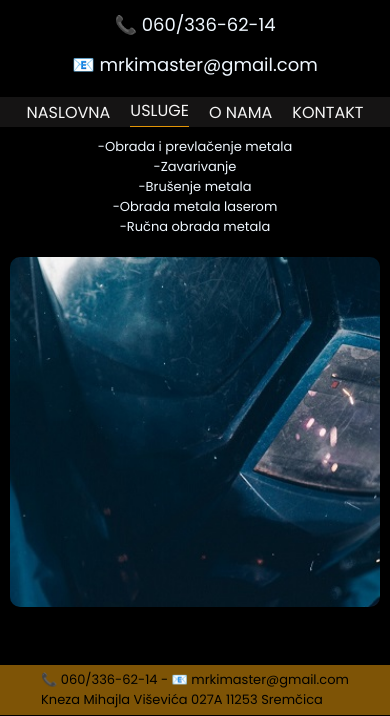
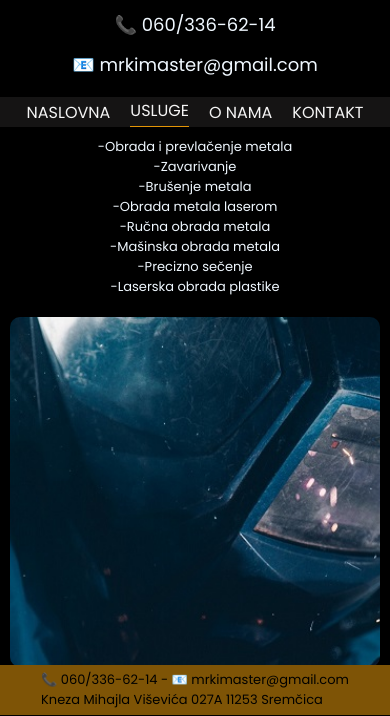
Before and after one commit to Nebojsa1985/MasterPlastik, a plain HTML site: page index.html in a window 390 px wide. Both pictures are taken after a click on the element "USLUGE". Shown: the part 128-844 px from the top of the page. Drawn offline with Linux system fonts and the light colour scheme.

Commit message:
Add files via upload

```diff
--- a/index.html
+++ b/index.html
@@ -44,6 +44,9 @@
       <p>-Brušenje metala</p>
       <p>-Obrada metala laserom</p>
       <p>-Ručna obrada metala</p>
+      <p>-Mašinska obrada metala</p>
+      <p>-Precizno sečenje</p>
+      <p>-Laserska obrada plastike</p>
     </div>
 
     <div class="content content-about">
--- a/style.css
+++ b/style.css
@@ -64,14 +64,14 @@ body {
 .content {
     background-color: black;
     height: 500px;
-    width: 60vw;
+    width: 40vw;
     float: left;
     display: flex;
-    align-items: center;
+    align-items: flex-start;
     gap: 30px;
     flex-direction: column;
     margin-right: 20px;
-    font-size: x-large;
+    font-size: large;
 }
 
 .content-home {
@@ -103,8 +103,8 @@ body {
 .carousel {
     box-shadow: 2px 2px 5px rgba(0, 0, 0, 0.3);
     overflow: hidden;
-    height: 700px;
-    max-width: 700px;
+    height: 500px;
+    max-width: 500px;
     width: 40vw;
     float: right;
     margin-top: 10px;
@@ -182,6 +182,7 @@ body {
         font-size: small;
         padding: 10px 0px 10px 0px;
         margin-right: 0px;
+        align-items: center;
     }
     .carousel {
         height: 350px;
@@ -230,6 +231,7 @@ body {
         font-size: large;
         padding: 10px 0px 10px 0px;
         margin-right: 0px;
+        align-items: center;
     }
     .carousel {
         height: 400px;
@@ -241,3 +243,15 @@ body {
         display: none;
     }
   }
+
+  @media screen and (min-width: 1700px) {
+    .content {
+        height: 700px;
+        font-size: x-large;
+    }
+
+    .carousel {
+        height: 700px;
+        max-width: 700px;
+    }
+  }
```
Also changed, not shown: script.js (+0 -8 lines). Lines whose indentation alone changed are shown as unchanged.
